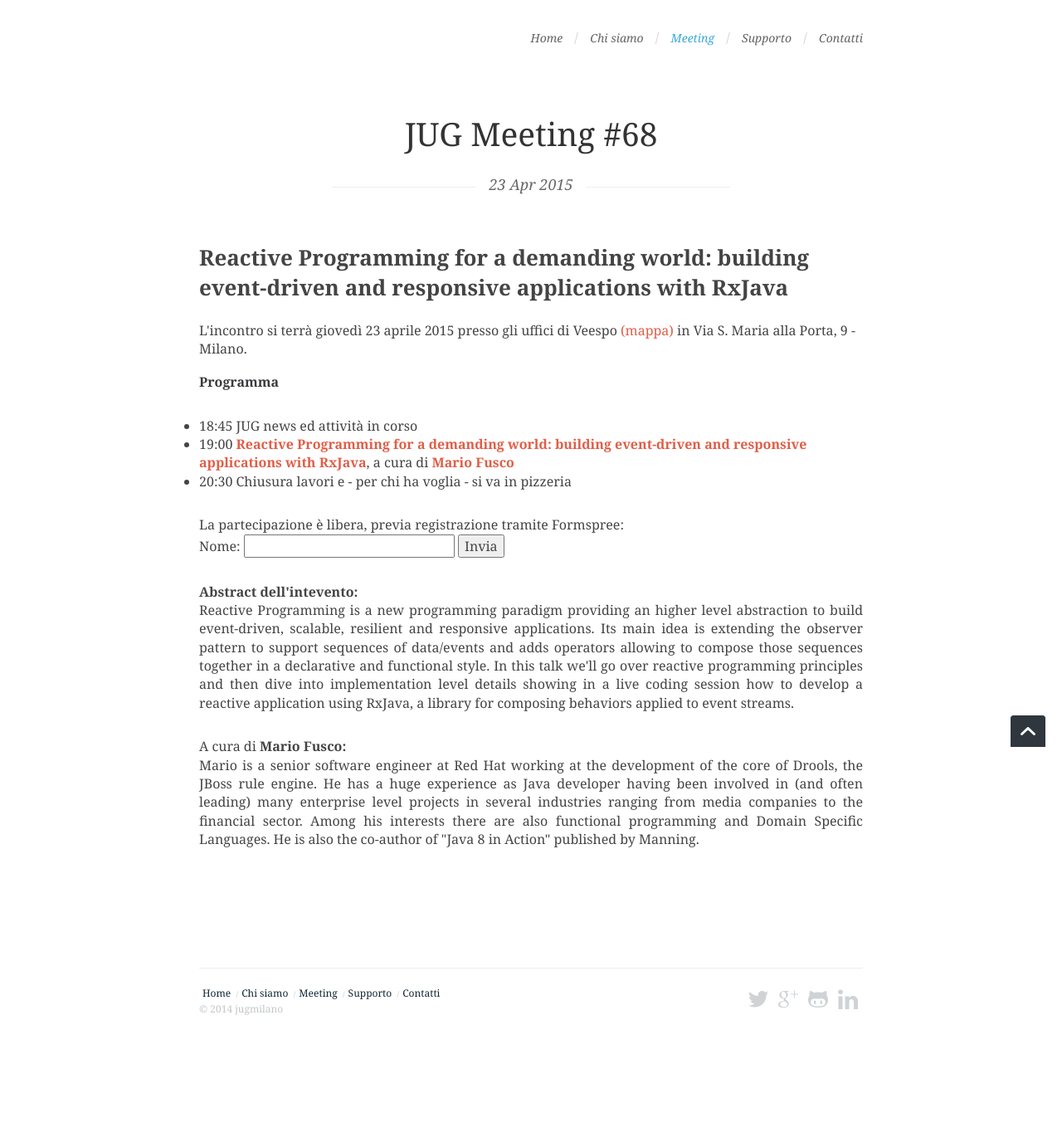
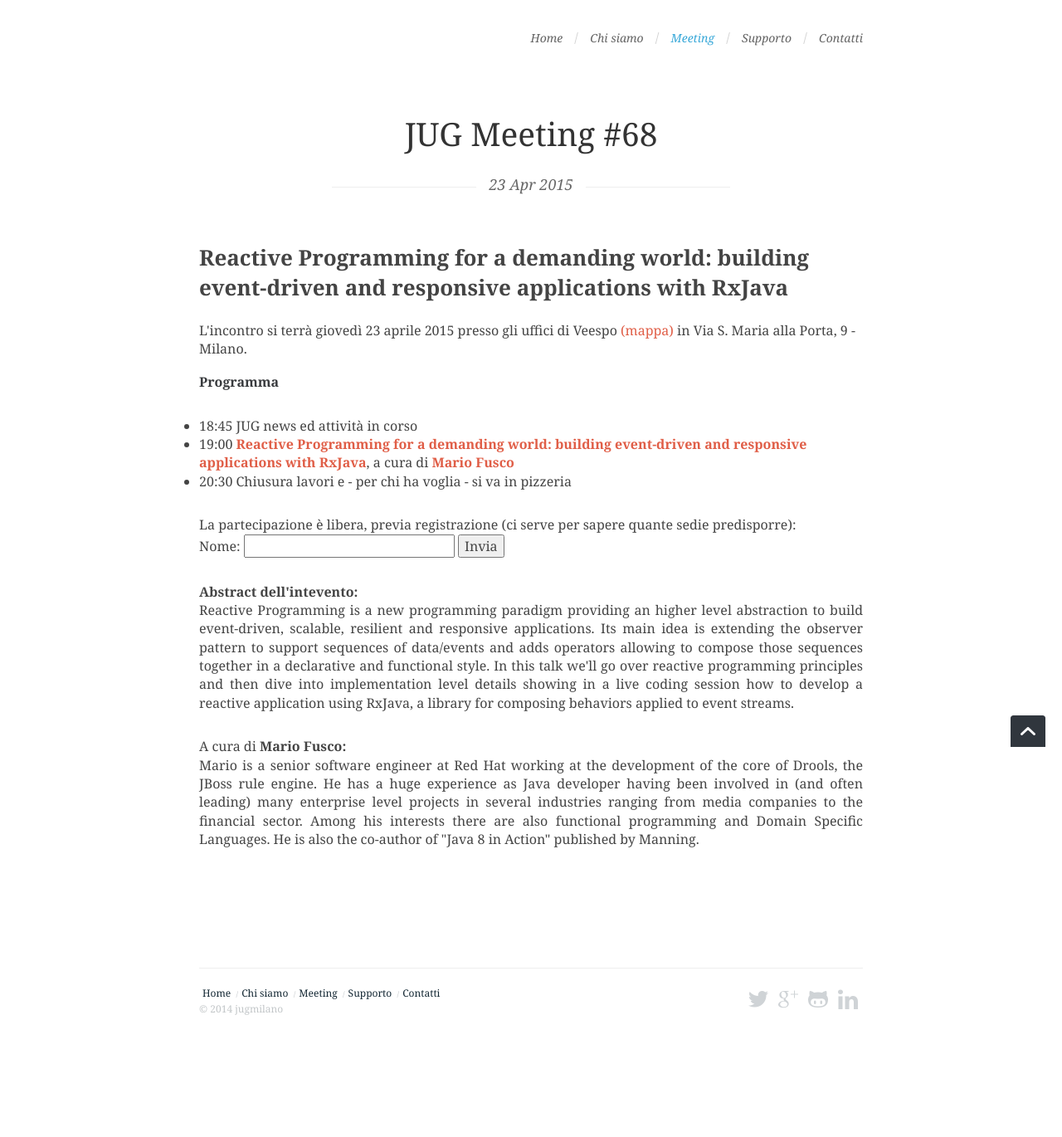
Before and after one commit to jugmilano/jugmilano.github.io, a Jekyll site: the page built from _posts/2015-04-23-meeting-#68.md, in a window 1280 px wide. Shown: the whole page at 83% size. Built offline with Jekyll 4.4.1, drawn with Linux system fonts in a browser that asks for light colours; nearby versions of some CDN libraries; Markdown is read by kramdown in place of the engine named in the settings.

Commit message:
changed registering message

```diff
--- a/_layouts/new_meeting.html
+++ b/_layouts/new_meeting.html
@@ -31,7 +31,7 @@ L'incontro si terrà {{ page.meetingdate }} presso gli uffici di {{ page.locatio
 	<li>20:30 Chiusura lavori e - per chi ha voglia - si va in pizzeria</li>
 </ul>
 </p>
-La partecipazione è libera, previa registrazione tramite Formspree:
+La partecipazione è libera, previa registrazione (ci serve per sapere quante sedie predisporre):
 <form action="//formspree.io/andrea.iacono.nl@gmail.com" method="POST">
 	Nome: <input type="text" name="Nome">
 	<input type="text" name="_gotcha" style="display:none" />
```
